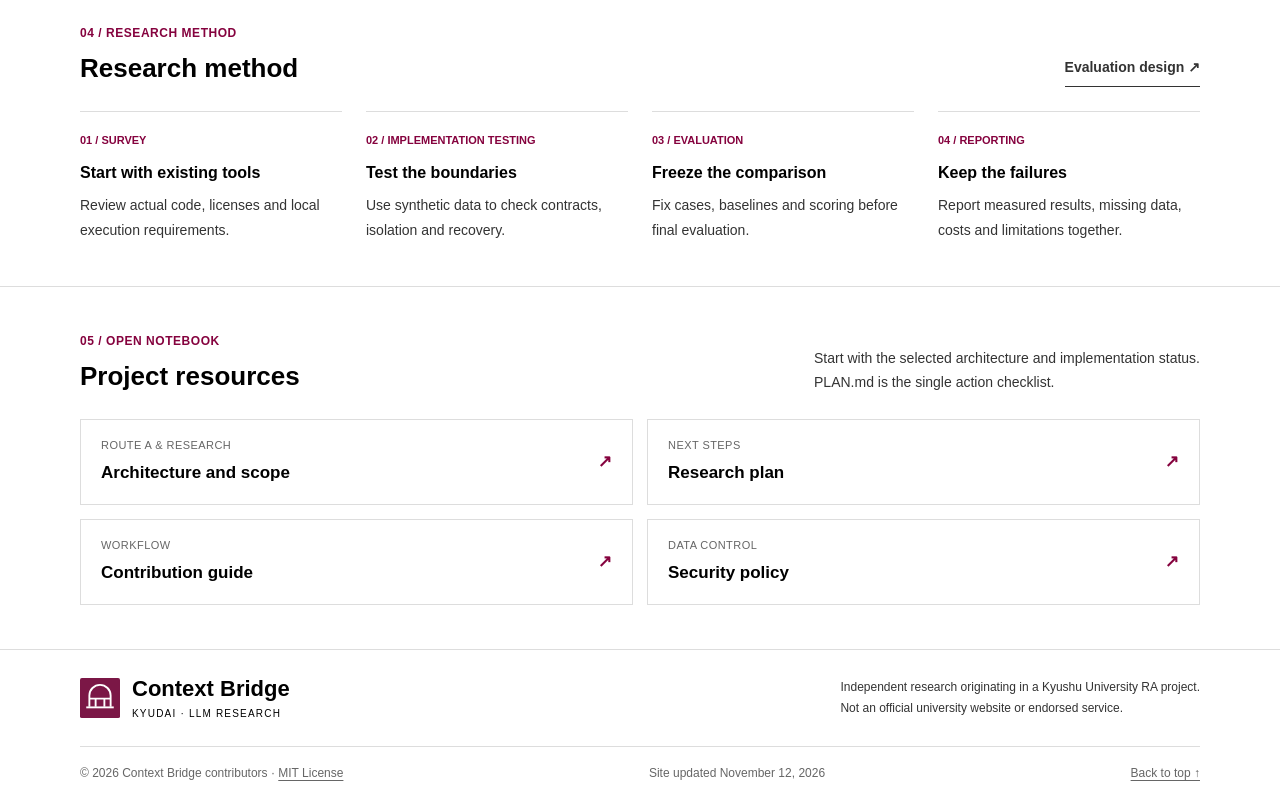
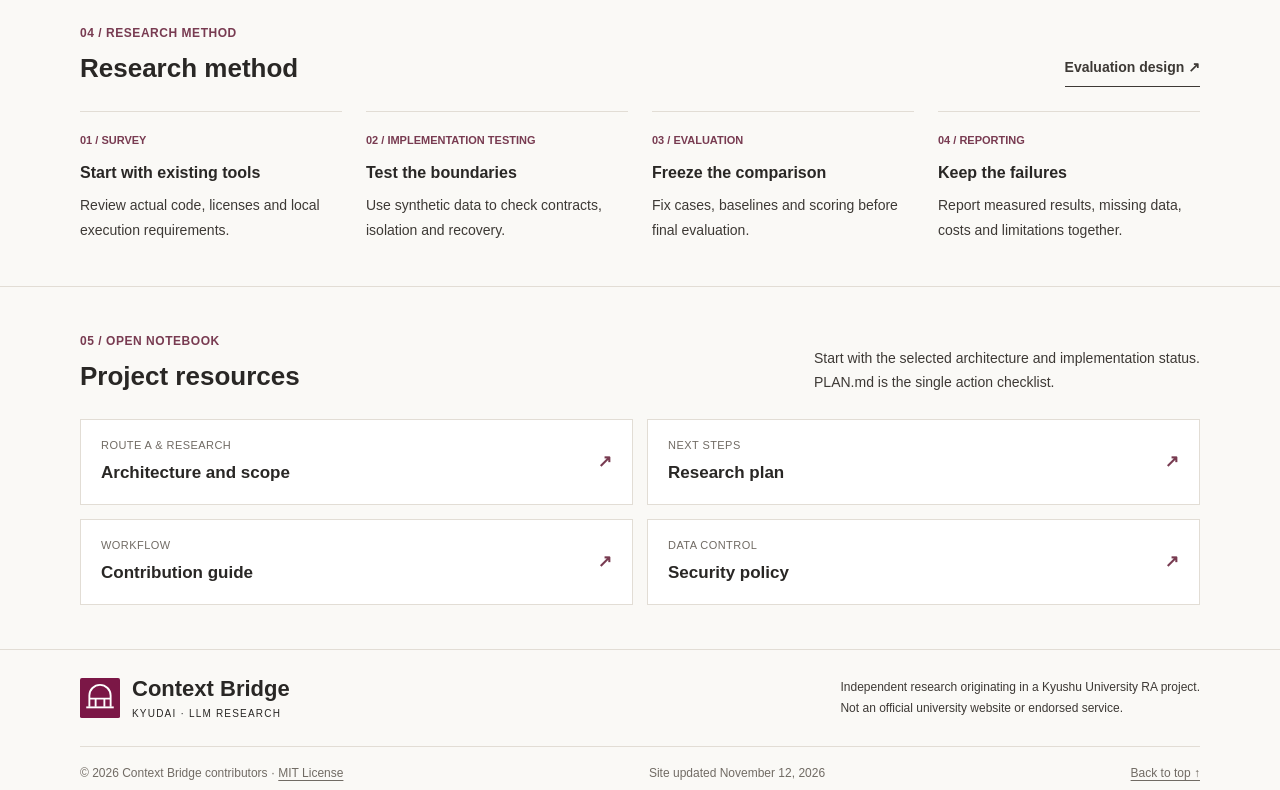
Before and after one commit to lorendw7/kyudai-llm-context-bridge, a plain HTML site: page website/index.html in a window 1280 px wide. Shown: the part 2010-2800 px from the top of the page. Drawn offline with Linux system fonts and the light colour scheme.

Commit message:
Refine website with user-selected warm white palette

```diff
--- a/website/assets/style.css
+++ b/website/assets/style.css
@@ -1,23 +1,24 @@
-/* Neutral page colors sampled from the reference site; see docs/sources.md. */
+/* Independent warm palette with the user-selected canvas; see docs/design.md. */
 :root {
   color-scheme: only light;
-  --accent: #85023e;
-  --accent-dark: #63002e;
-  --heading: #000;
-  --text: #333;
-  --muted: #666;
+  --accent: #783b51;
+  --accent-dark: #5d2c3e;
+  --heading: #292725;
+  --text: #3d3935;
+  --muted: #716b64;
+  --canvas: #faf9f6;
   --surface: #fff;
-  --selected: #f5f5f5;
-  --line: #ddd;
+  --selected: #f1ece6;
+  --line: #e2ddd5;
   --font: Arial, Meiryo, "Hiragino Kaku Gothic ProN", sans-serif;
 }
 
 /* Canvas and typography */
 * { box-sizing: border-box; }
-html { background: var(--surface); scroll-behavior: smooth; scroll-padding-top: 20px; }
-body { margin: 0; background: var(--surface); color: var(--text); font: 15px/1.75 var(--font); }
+html { background: var(--canvas); scroll-behavior: smooth; scroll-padding-top: 20px; }
+body { margin: 0; background: var(--canvas); color: var(--text); font: 15px/1.75 var(--font); }
 html[lang=ja] { --font: Meiryo, "Hiragino Kaku Gothic ProN", Arial, sans-serif; }
-header, main, section, footer, aside { background: var(--surface); }
+main, section, footer, aside { background: var(--canvas); }
 a { color: inherit; text-decoration: none; }
 a:hover { color: var(--accent); }
 a:focus-visible, button:focus-visible, summary:focus-visible { outline: 3px solid var(--accent); outline-offset: 4px; }
@@ -39,7 +40,7 @@ button { font: inherit; }
 .text-link { display: inline-block; padding-block: 6px; border-bottom: 1px solid currentColor; font-size: 14px; font-weight: 700; }
 
 /* Header and project introduction */
-.masthead { border-bottom: 3px solid var(--accent); }
+.masthead { background: var(--surface); border-bottom: 3px solid var(--accent); }
 .header { display: flex; align-items: center; justify-content: space-between; gap: 24px; min-height: 92px; }
 .brand { display: inline-flex; align-items: center; gap: 12px; color: var(--heading); font: 700 25px/1.2 Arial, sans-serif; white-space: nowrap; }
 .brand img { flex: 0 0 auto; }
@@ -92,7 +93,7 @@ button { font: inherit; }
 .methods h3 { margin: 8px 0; font-size: 16px; }
 .methods p { font-size: 14px; }
 .resource-links { display: grid; grid-template-columns: repeat(2, minmax(0, 1fr)); gap: 14px; }
-.resource-links a { display: flex; align-items: center; justify-content: space-between; gap: 16px; border: 1px solid var(--line); padding: 16px 20px; color: var(--heading); font-size: 17px; font-weight: 700; }
+.resource-links a { display: flex; align-items: center; justify-content: space-between; gap: 16px; border: 1px solid var(--line); padding: 16px 20px; background: var(--surface); color: var(--heading); font-size: 17px; font-weight: 700; }
 .resource-links a:hover { border-color: var(--accent); color: var(--accent); }
 .resource-links small { display: block; margin-bottom: 3px; color: var(--muted); font-size: 11px; font-weight: 400; letter-spacing: .04em; }
 .resource-links a > span:last-child { color: var(--accent); }
--- a/website/index.html
+++ b/website/index.html
@@ -4,11 +4,11 @@
     <meta charset="utf-8">
     <meta name="viewport" content="width=device-width, initial-scale=1">
     <meta name="description" content="Route A selected: Go, Ollama and Mem0 OSS. An independent research prototype for context continuity across local language models.">
-    <meta name="theme-color" content="#ffffff">
+    <meta name="theme-color" content="#faf9f6">
     <meta name="color-scheme" content="light">
     <title>Kyudai LLM Context Bridge — Carry the context</title>
     <link rel="icon" href="assets/mark.svg" type="image/svg+xml">
-    <link rel="stylesheet" href="assets/style.css?v=20261112-neutral">
+    <link rel="stylesheet" href="assets/style.css?v=20261112-warm">
     <link rel="alternate" hreflang="ja" href="ja.html">
     <script src="assets/demo.js" defer></script>
   </head>
```
Also changed, not shown: website/ja.html (+2 -2 lines), 3 other files.
